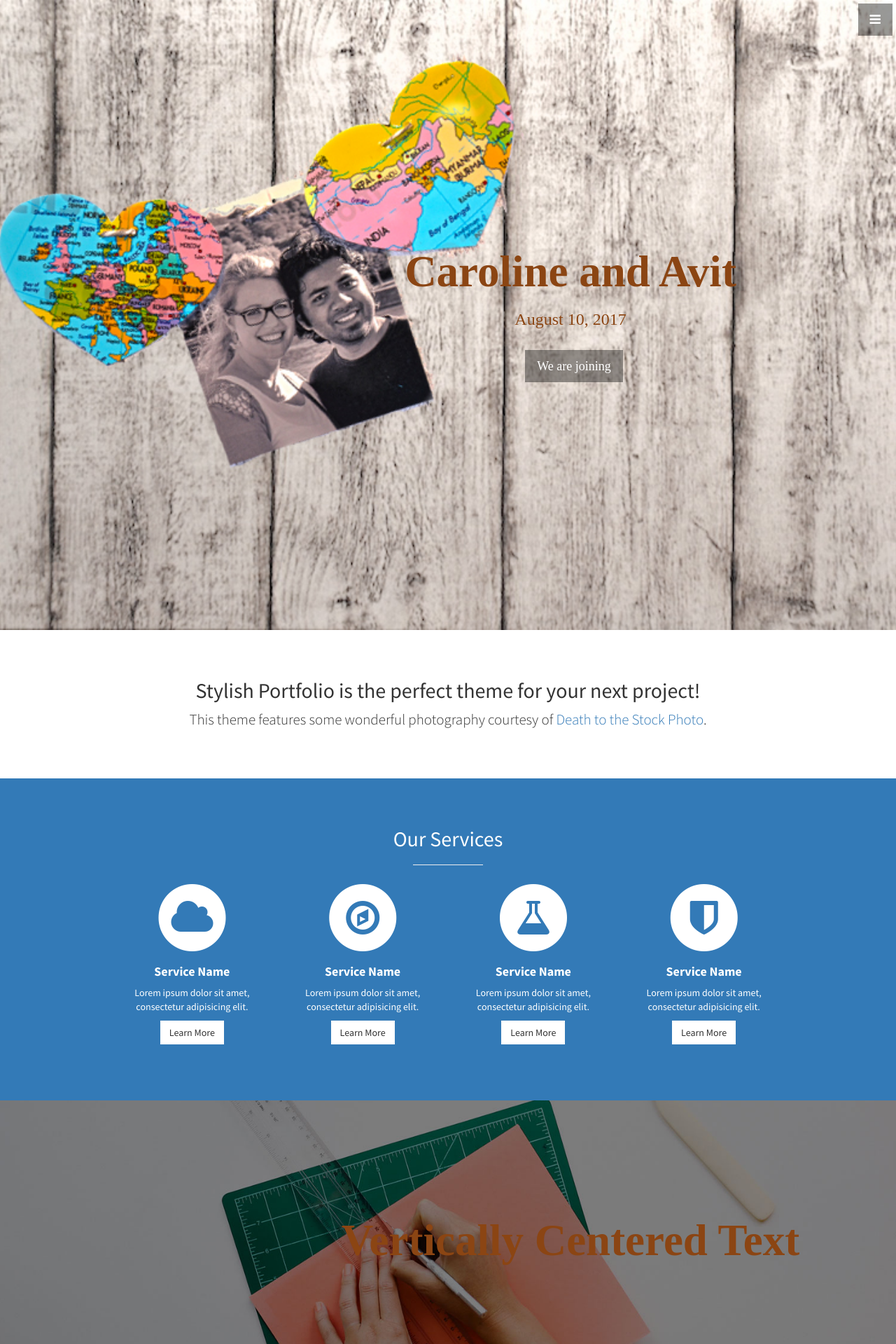
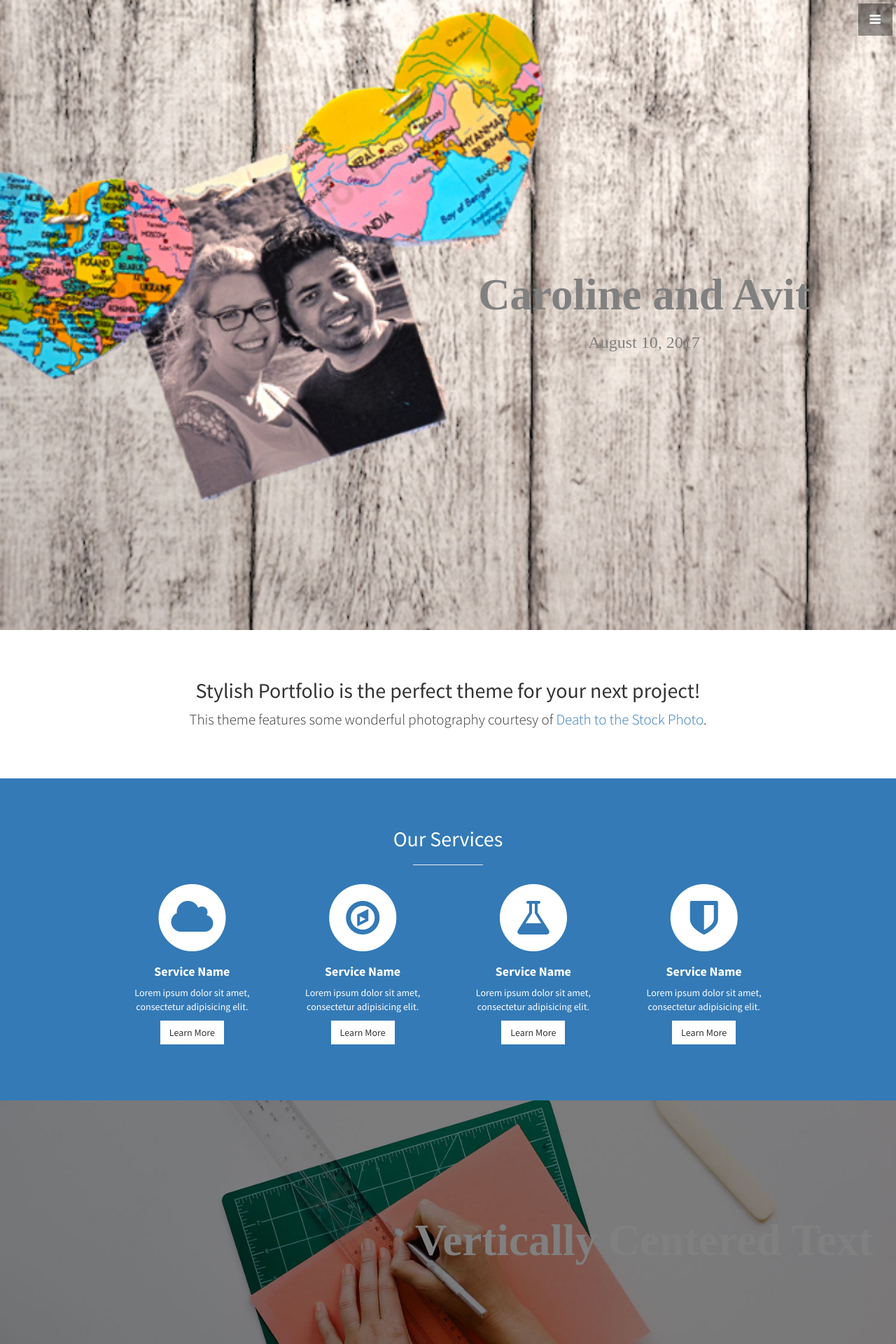
Before and after one commit to MonchiLin/carowedavit.github.io, a Jekyll site: the page built from index.html, in a window 1280 px wide. Shown: the top 1920 px of the page at 70% size. Built offline with Jekyll 4.4.1, drawn with Linux system fonts in a browser that asks for light colours.

Commit message:
front page updated

```diff
--- a/_includes/header.html
+++ b/_includes/header.html
@@ -2,7 +2,5 @@
   <div class="text-vertical-center">
     <h1>Caroline and Avit</h1>
     <h3>August 10, 2017</h3>
-    <br>
-    <a href="#about" class="btn btn-dark btn-lg">We are joining</a>
   </div>
 </header>
--- a/css/stylish-portfolio.css
+++ b/css/stylish-portfolio.css
@@ -21,8 +21,8 @@ body {
     display: table-cell;
     text-align: center;
     vertical-align: middle;
-    color: #8B4513;
-    text-indent: 25em;
+    color: #808080;
+    text-indent: 40em;
 }
 
 .text-vertical-center h1 {
```
Also changed, not shown: img/bg.jpg.
